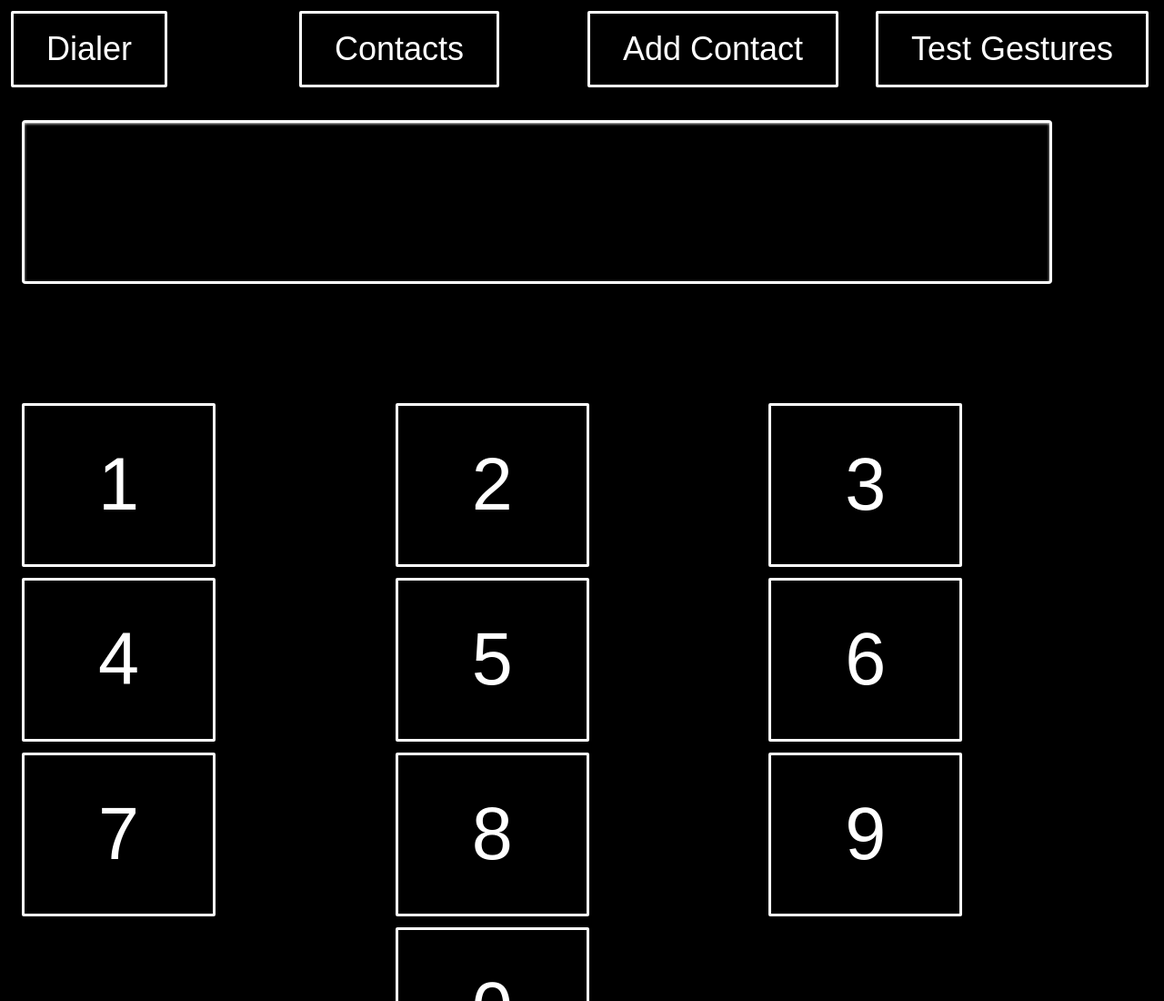
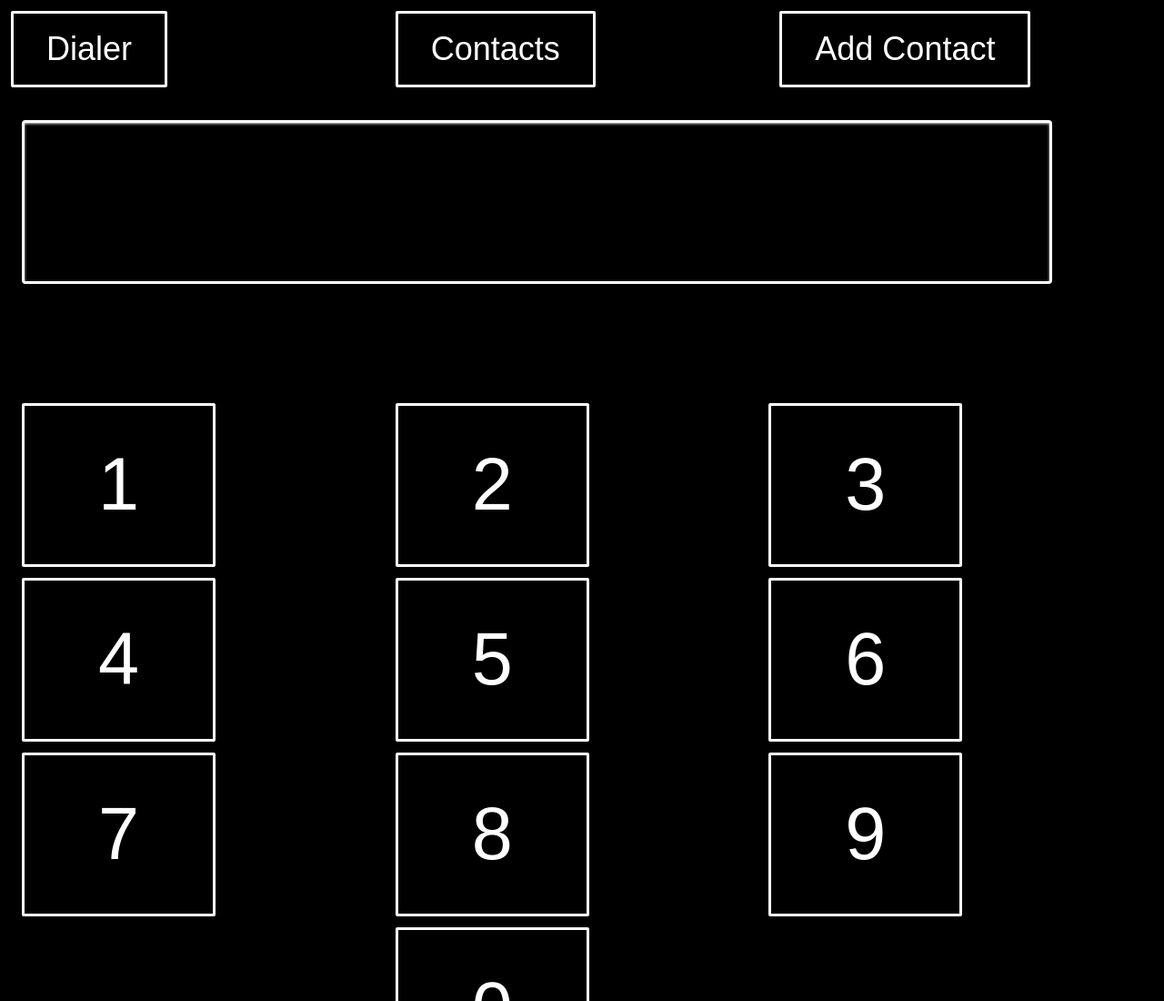
Before and after one commit to mkaiser101/low-vision, a plain HTML site: page large.html in a window 1280 px wide. Shown: the top 1100 px of the page at 91% size. Drawn offline with nearby package versions, Linux system fonts and the light colour scheme.

Commit message:
Update large.html

```diff
--- a/large.html
+++ b/large.html
@@ -15,10 +15,10 @@
 
    <div id="tab_bar" class="tab_bar" style="min-width: 960px; margin: 0 auto;">
      <div class="pure-g">
-     <div class="pure-u-1 pure-u-md-1-4">     <button class="pure-button" onclick="opentab('content_dialer')">Dialer</button> </div>
-     <div class="pure-u-1 pure-u-md-1-4"> <button class="pure-button" onclick="opentab('content_list')">Contacts</button></div>
-     <div class="pure-u-1 pure-u-md-1-4">     <button class="pure-button" onclick="opentab('content_contact')">Add Contact</button></div>
-        <div class="pure-u-1 pure-u-md-1-4">     <button class="pure-button" onclick="opentab('content_gestures')">Test Gestures</button></div>
+     <div class="pure-u-1 pure-u-md-1-3">     <button class="pure-button" onclick="opentab('content_dialer')">Dialer</button> </div>
+     <div class="pure-u-1 pure-u-md-1-3"> <button class="pure-button" onclick="opentab('content_list')">Contacts</button></div>
+     <div class="pure-u-1 pure-u-md-1-3">     <button class="pure-button" onclick="opentab('content_contact')">Add Contact</button></div>
+
      </div>
 
 
```
